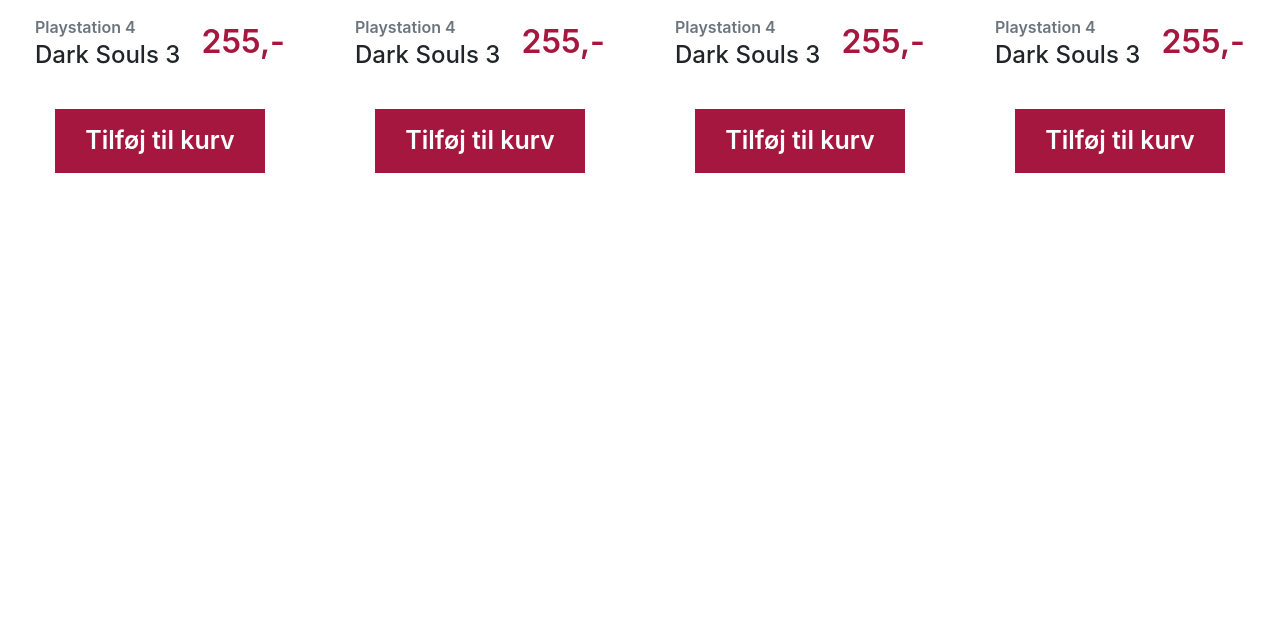
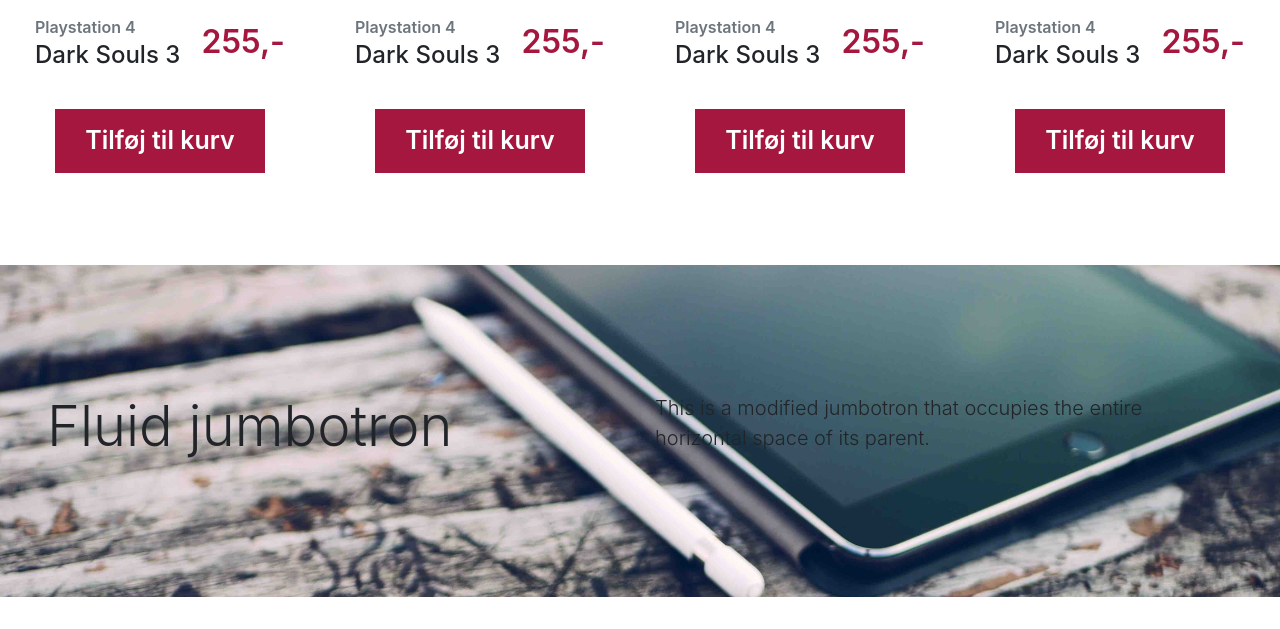
Before and after one commit to gabrieltanase/fanboy-landing-page, a PHP site: page / in a window 1280 px wide. Shown: the part 841-1470 px from the top of the page. Before the commit the page ends 1106 px from the top, so only its background shows below. Run offline with PHP 8.4, Linux system fonts and the light colour scheme; some libraries are stand-ins or nearby versions.

Commit message:
Promo section mock

```diff
--- a/css/main.css
+++ b/css/main.css
@@ -1,5 +1,6 @@
 .header,
-.products {
+.products,
+.sales {
   max-width: 1500px; }
 
 .btn-primary {
--- a/index.html
+++ b/index.html
@@ -119,6 +119,18 @@
             </div><!-- END Products -->
 
             <!-- PROMO -->
+            <section class="promo jumbotron jumbotron-fluid">
+                <div class="container sales">
+                    <div class="row">
+                        <div class="col-md-6">
+                            <h1 class="display-4">Fluid jumbotron</h1>
+                        </div>
+                        <div class="col-md-6">
+                            <p class="lead">This is a modified jumbotron that occupies the entire horizontal space of its parent.</p>
+                        </div>
+                    </div>
+                </div>
+            </section>
 
         </main>
 
--- a/scss/main.scss
+++ b/scss/main.scss
@@ -1,5 +1,6 @@
 .header,
-.products {
+.products,
+.sales {
     max-width: 1500px;
 }
 
```
